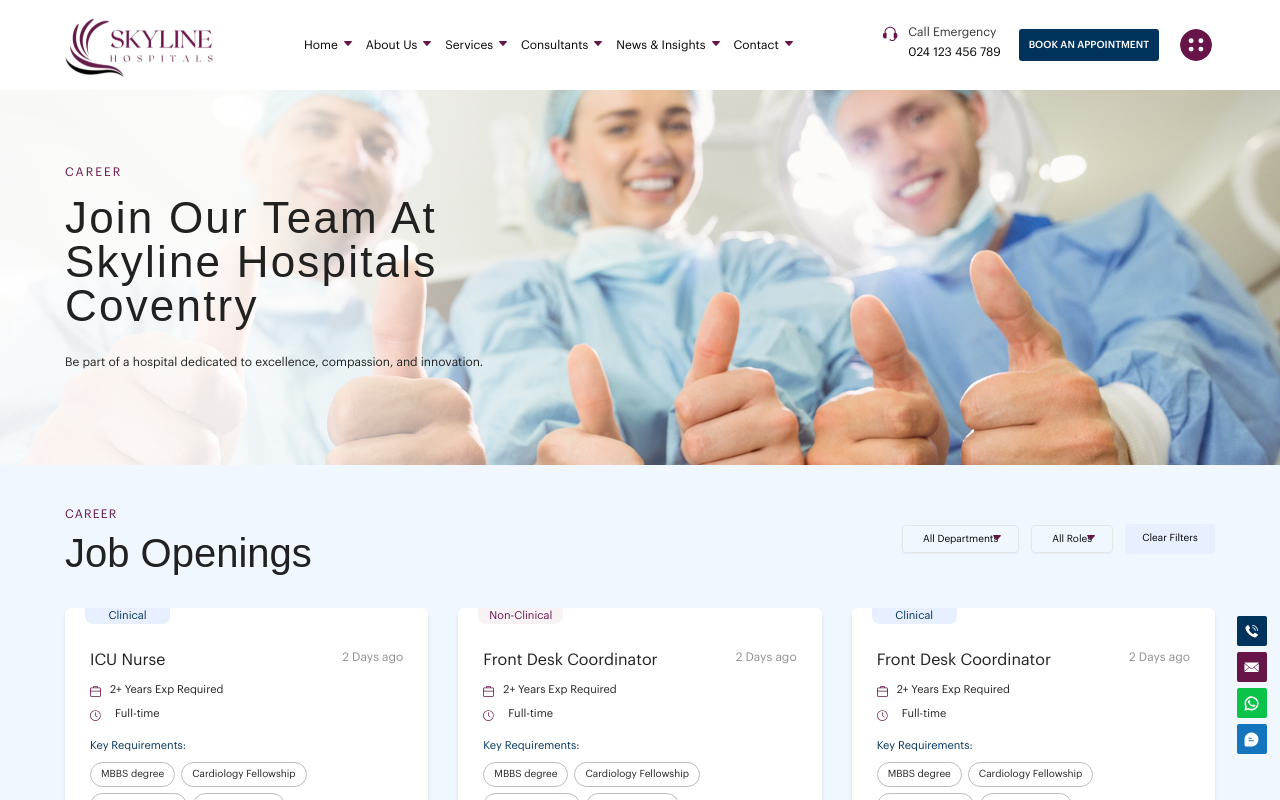
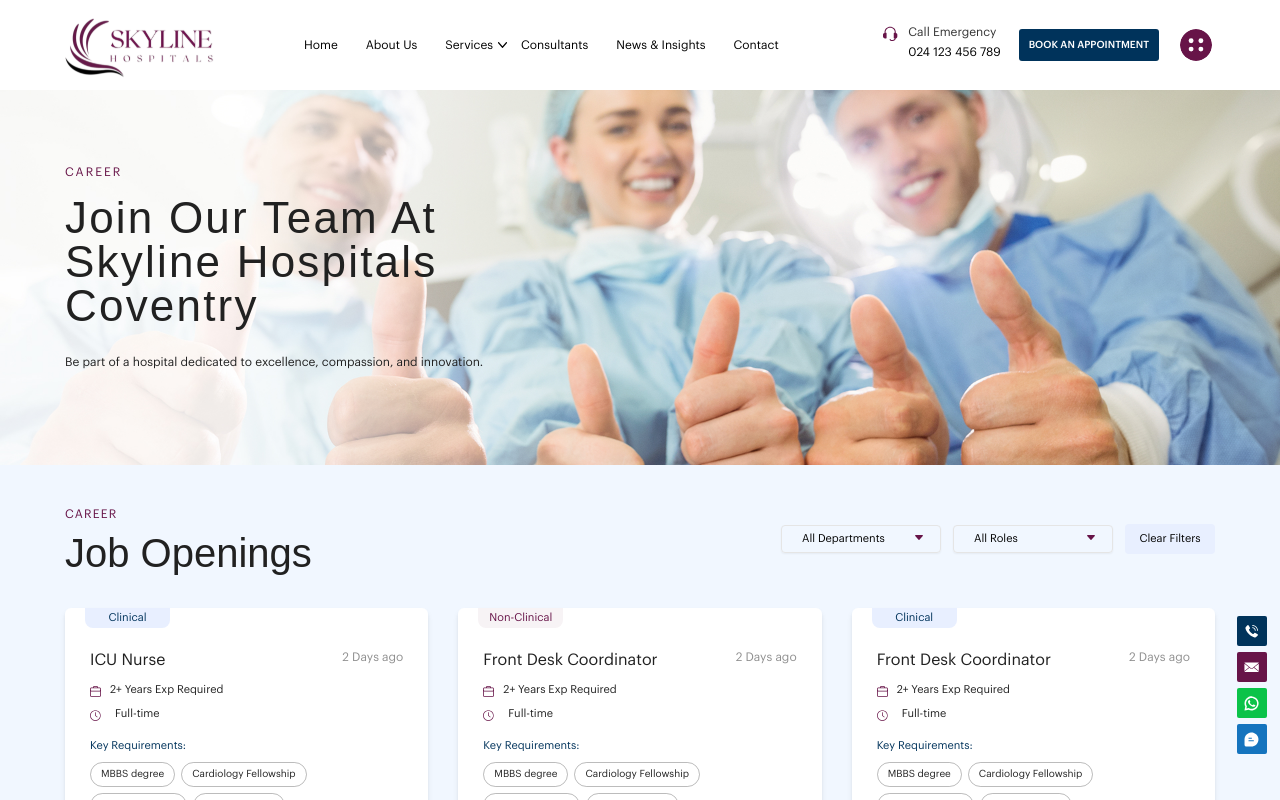
Before and after one commit to inter-smart/skyline, a Next.js app: page /career in a window 1280 px wide. Shown: the top 800 px of the page. Built offline with nearby package versions, Linux system fonts and the light colour scheme; a web font is replaced by a local one.

Commit message:
bug fixing completed

```diff
--- a/src/components/features/career/CareerSection.jsx
+++ b/src/components/features/career/CareerSection.jsx
@@ -129,7 +129,7 @@ export default function CareerSection() {
                         <div className="flex flex-col">
                             <label className="sr-only">Department</label>
                             <Select value={selectedDept} onValueChange={(v) => { setSelectedDept(v); setSelectedRole(ALL); }}>
-                                <SelectTrigger className={` ${selectTrigger} text-[8px] xl:text-[10px] 2xl:text-[12px] 3xl:text-[16px] 2xl:min-w-[170px] 3xl:min-w-[210px] px-[10px] xl:px-[20px]
+                                <SelectTrigger className={` ${selectTrigger} text-[11px] xl:text-[11px] 2xl:text-[13px] 3xl:text-[16px] min-w-[130px] xl:min-w-[160px] 2xl:min-w-[170px] 3xl:min-w-[210px] px-[10px] xl:px-[20px]
                                  rounded-[3px] xl:rounded-[4px] 3xl:rounded-[6px]
                                !text-[#000000] leading-[24px] !h-[28px] 2xl:!h-[30px] 3xl:!h-[40px]`}>
                                     <SelectValue placeholder="All Departments" />
@@ -145,7 +145,7 @@ export default function CareerSection() {
                         <div className="flex flex-col">
                             <label className="sr-only">Role</label>
                             <Select value={selectedRole} onValueChange={(v) => setSelectedRole(v)}>
-                                <SelectTrigger className={` ${selectTrigger} text-[8px] xl:text-[10px] 2xl:text-[12px] 3xl:text-[16px] 2xl:min-w-[170px] 3xl:min-w-[210px] px-[10px]
+                                <SelectTrigger className={` ${selectTrigger} text-[11px] xl:text-[11px] 2xl:text-[13px] 3xl:text-[16px] min-w-[130px] xl:min-w-[160px] 2xl:min-w-[170px] 3xl:min-w-[210px] px-[10px]
                                 xl:px-[20px]  rounded-[3px] xl:rounded-[4px] 3xl:rounded-[6px]
                                 text-[#000000] leading-[24px] !h-[28px] 2xl:!h-[30px] 3xl:!h-[40px]`}>
                                     <SelectValue className="text-[#000000]" placeholder="All Roles" />
@@ -157,7 +157,7 @@ export default function CareerSection() {
                                 </SelectContent>
                             </Select>
                         </div>
-                        <button onClick={resetFilters} className="text-[8px] xl:text-[10px] 2xl:text-[12px] 3xl:text-[16px] text-[#010101]
+                        <button onClick={resetFilters} className="text-[11px] xl:text-[11px] 2xl:text-[13px] 3xl:text-[16px] text-[#010101]
                         font-normal leading-normal bg-[#E8EFFF]  h-[30px] 2xl:h-[30px] 3xl:h-[40px] w-[90px] 2xl:w-[110px] 3xl:w-[135px] px-3
                         rounded-[3px] xl:rounded-[4px] 3xl:rounded-[6px] cursor-pointer">Clear Filters</button>
                     </div>
@@ -173,7 +173,7 @@ export default function CareerSection() {
                                         ? "text-[#00335B] bg-[#E8EFFF]"
                                         : "text-[#671448] bg-[rgba(103,20,72,0.05)]"
                                         } Departments text-[11px] 2xl:text-[13px] 3xl:text-[17px] font-normal leading-normal
-                                    w-fit 2xl:h-[18px] 3xl:h-[27px] min-w-[85px] 2xl:min-w-[95px] 3xl:min-w-[125px] px-[8px] rounded-b-[8px] text-center
+                                    w-fit xl:h-[20px] 2xl:h-[25px] 3xl:h-[27px] min-w-[85px] 2xl:min-w-[95px] 3xl:min-w-[125px] px-[8px] rounded-b-[8px] text-center
                                      absolute top-0 left-[20px] 2xl:left-[30px] 3xl:left-[40px] flex items-center justify-center`}>
                                         {item?.Departments}
                                     </div>
--- a/src/components/layout/Header/index.jsx
+++ b/src/components/layout/Header/index.jsx
@@ -30,14 +30,14 @@ export default function Header() {
   const pathname = usePathname();
   const [isScrolled, setIsScrolled] = useState(false);
 
-  // useEffect(() => {
-  //   const handleScroll = () => {
-  //     setIsScrolled(window?.scrollY > 0);
-  //   };
+  useEffect(() => {
+    const handleScroll = () => {
+      setIsScrolled(window?.scrollY > 0);
+    };
 
-  //   window?.addEventListener("scroll", handleScroll);
-  //   return () => window?.removeEventListener("scroll", handleScroll);
-  // }, []);
+    window?.addEventListener("scroll", handleScroll);
+    return () => window?.removeEventListener("scroll", handleScroll);
+  }, []);
 
   const menus = [
     { name: "Home", link: "/" },
@@ -57,8 +57,7 @@ export default function Header() {
     { name: "Contact", link: "/contact" },
   ];
 
-  const menuLinkClass = `
- 3xs:text-[11px] text-[9px] font-normal outline-0 underline-0 transition-all
+  const menuLinkClass = `3xs:text-[11px] text-[9px] font-normal outline-0 underline-0 transition-all
   hover:text-[#F6271F] cursor-pointer hover:text-[#f6271f] hover:underline-none`;
   const menuLinks = "text-[10px] xl:text-[12px] 2xl:text-[14px] 3xl:text-[18px] text-[#010101] font-normal flex items-center justiy-center transition-all duration-100 hover:text-base1"
 
@@ -79,9 +78,13 @@ export default function Header() {
                 {/* menus */}
                 <div className="flex items-center relative">
                   {menus.map((item, id) => (
-                    <div key={id} className="relative group px-[10px] xl:px-[14px] 2xl:px-[15px] 3xl:px-[20px]  after:content-[''] after:absolute after:top-1/2 after:-translate-y-1/2 after:right-[0] !no-underline cursor-pointer
-                            after:bg-[url('/images/arrow.svg')] after:bg-no-repeat after:bg-contain after:w-[8px] after:h-[8px]
-                            after:transition-transform after:duration-300 hover:after:rotate-180">
+                    <div
+                      key={id}
+                      className={`relative group px-[10px] xl:px-[14px] 2xl:px-[15px] 3xl:px-[20px] ${item.submenu
+                          ? "after:content-[''] after:absolute after:top-1/2 after:-translate-y-1/2 after:right-[0] !no-underline cursor-pointer after:bg-[url('/images/linkarrow.svg')] after:bg-no-repeat after:bg-contain after:w-[9px] after:h-[6px] after:transition-transform after:duration-300 hover:after:rotate-180"
+                          : ""
+                        }`}
+                    >
                       {/* Main link */}
                       <Link href={item.link} className={menuLinks} aria-label="menulinks relative">
                         {item.name}
@@ -102,6 +105,7 @@ export default function Header() {
                         </div>
                       )}
                     </div>
+
                   ))}
                 </div>
 
```
Also changed, not shown: public/images/linkarrow.svg (added).
